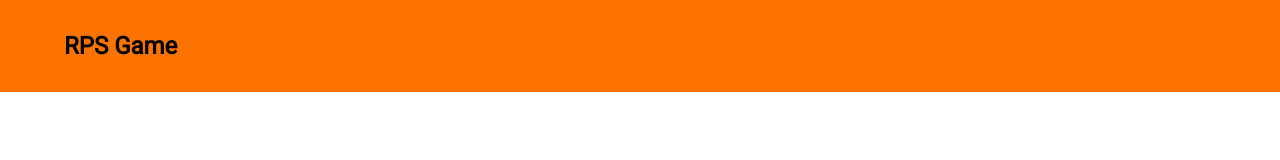
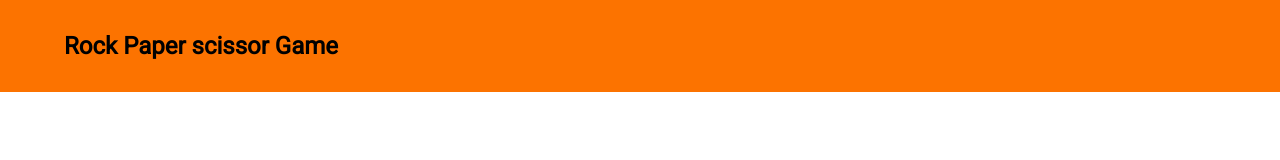
Before and after one commit to Ahmadshen/Rock_paper_scissor_js, a plain HTML site: page index.html in a window 1280 px wide. Drawn offline with Linux system fonts and the light colour scheme.

Commit message:
changed name

```diff
--- a/index.html
+++ b/index.html
@@ -4,12 +4,12 @@
     <meta charset="UTF-8">
     <meta http-equiv="X-UA-Compatible" content="IE=edge">
     <meta name="viewport" content="width=device-width, initial-scale=1.0">
-    <title>RPS Game</title>
+    <title>Rock Paper scissor Game</title>
     <link rel="stylesheet" href="./style.css">
 </head>
 <body>
 <nav class="navbar">
-     <h2>RPS Game</h2>
+     <h2>Rock Paper scissor Game</h2>
 </nav>
 
 
```
